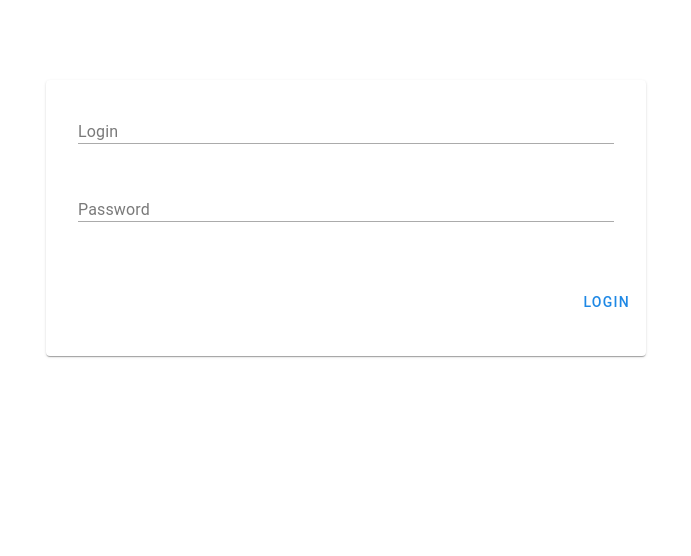
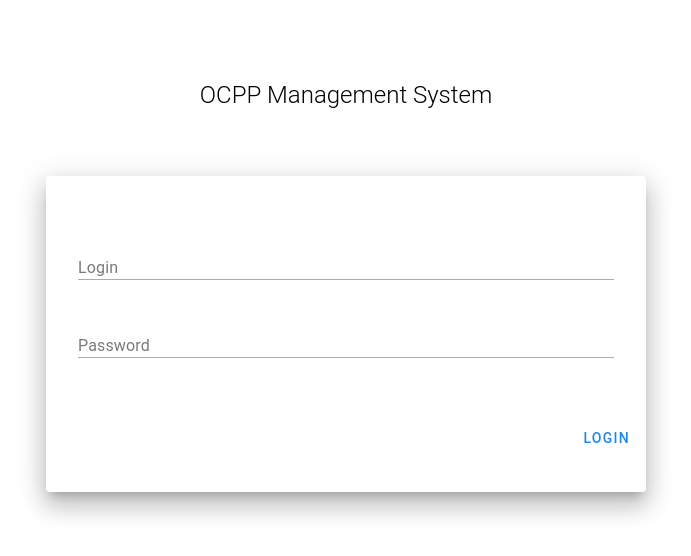
Before and after one commit to harrynurbudyana/ocpp-garage, a Vue app in the folder frontend/: page /login in a window 1280 px wide. Shown: the top 556 px of the page, without its empty margins (294-985 px from the left). Built offline with nearby package versions, Linux system fonts and the light colour scheme; no server answers.

Commit message:
Updated login page

```diff
--- a/frontend/src/pages/Users/LoginPage.vue
+++ b/frontend/src/pages/Users/LoginPage.vue
@@ -1,12 +1,16 @@
 <template>
   <v-form v-model="isValid">
     <v-container>
+      <div align="center" class="mt-16 text-h5 font-weight-light">
+        OCPP Management System
+      </div>
+
       <v-row justify="center" class="mt-16">
-        <v-card width="600">
+        <v-card width="600" elevation="15">
           <v-card-text>
             <v-container>
               <v-row>
-                <v-col cols="12">
+                <v-col cols="12" class="mt-10">
                   <v-text-field
                     :error="showError"
                     :error-messages="errors.email"
@@ -65,8 +69,8 @@ const onSubmit = () => {
   loading.value = true;
   store
     .dispatch("login", data.value)
-    .catch(() => {
-      errors.value.email = "Invalid email or password";
+    .catch((error) => {
+      errors.value.email = error;
     })
     .finally(() => {
       loading.value = false;
```
